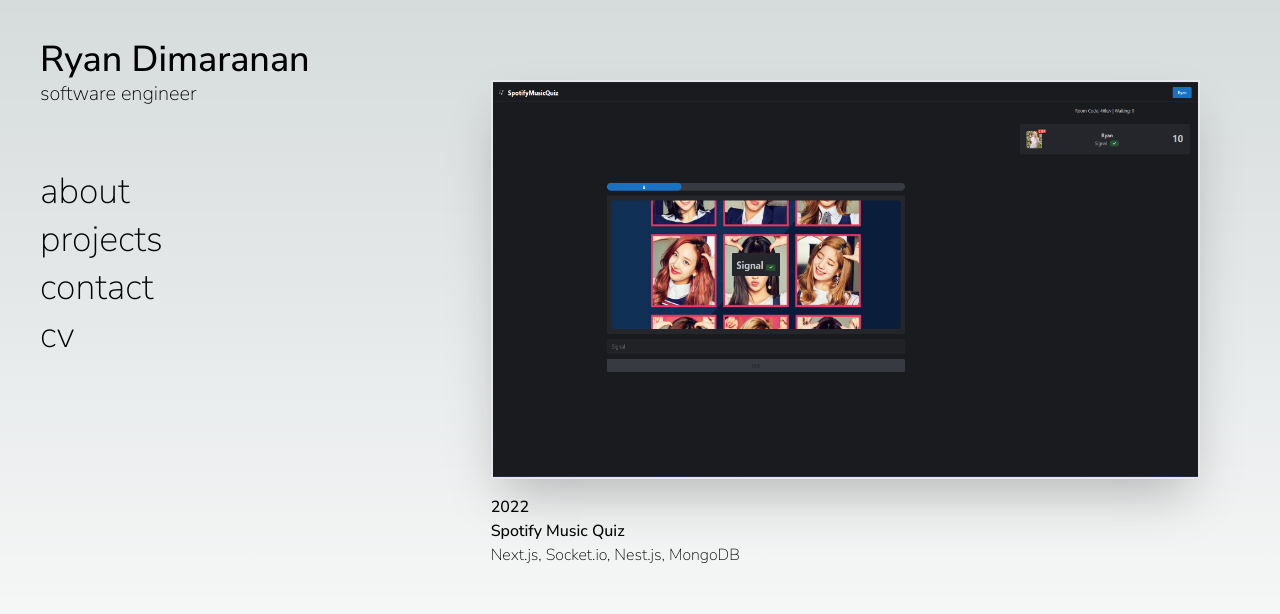
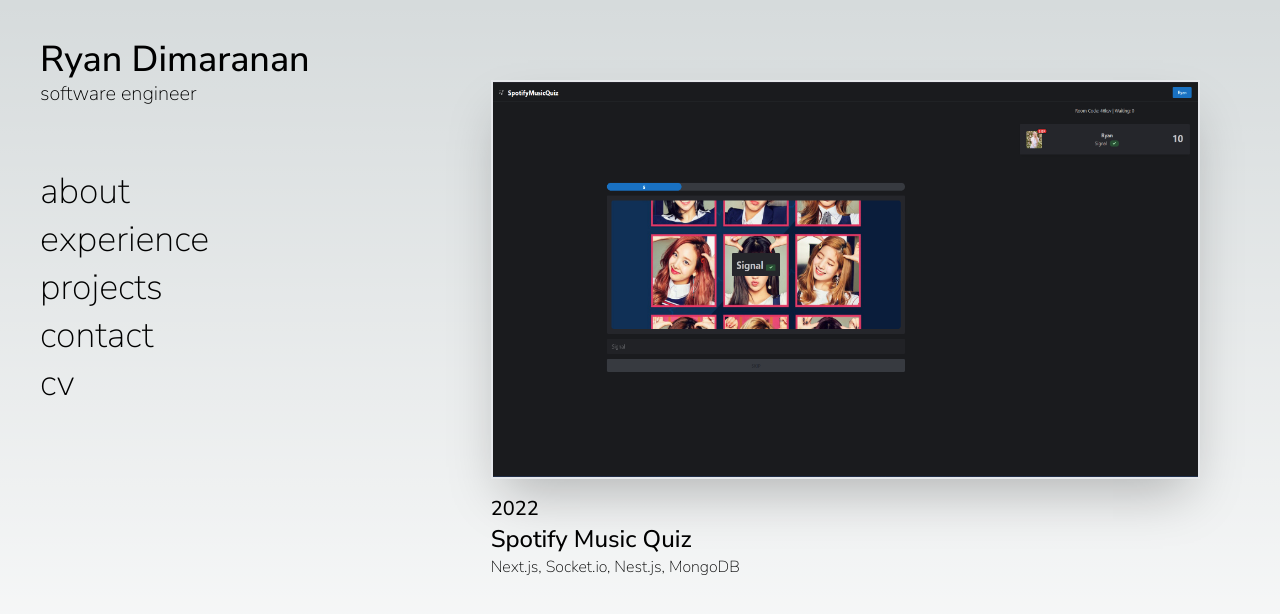
Before and after one commit to ryannd/ryannd.github.io, a Next.js app: page /projects in a window 1280 px wide. Shown: the top 614 px of the page. Built offline with nearby package versions, Linux system fonts and the light colour scheme.

Commit message:
:recycle: (menu) make menu dynamic

```diff
--- a/components/layout.tsx
+++ b/components/layout.tsx
@@ -1,6 +1,6 @@
 import { ReactNode, useState } from "react";
-import Menu from "./menu";
-import MobileMenu from "./mobile_menu";
+import Menu from "./menu/menu";
+import MobileMenu from "./menu/mobile_menu";
 
 
 export default function Layout({ children }: { children?: ReactNode }) {
--- /dev/null
+++ b/components/menu/links.tsx
@@ -0,0 +1,11 @@
+import Link from 'next/link'
+import MenuData from '../../data/menu.json'
+import { textFont } from '../../globals/fonts'
+
+export default function Links() {
+    return MenuData.items.map((item) => {
+        return <Link href={item.path} key={item.title}>
+                <p className={`${textFont.className} text-4xl text-center lg:text-left`}>{item.title}</p>
+            </Link>
+    })
+}
--- a/components/menu.tsx
+++ b/components/menu/menu.tsx
@@ -1,6 +1,7 @@
 import Link from "next/link";
-import { titleFont, textFont, logo } from "../globals/fonts";
+import { titleFont, textFont, logo } from "../../globals/fonts";
 import { GiHamburgerMenu } from "react-icons/gi";
+import Links from "./links";
 
 export default function Menu({ onMenuClick }: { onMenuClick: () => void}) {
     return <>
@@ -11,12 +12,7 @@
             </Link>
         </div>
         <div className="hidden lg:flex flex-col gap-2">
-            <p className={`${textFont.className} text-4xl text-center lg:text-left`}>about</p>
-            <Link href="/projects">
-                <p className={`${textFont.className} text-4xl text-center lg:text-left`}>projects</p>
-            </Link>
-            <p className={`${textFont.className} text-4xl text-center lg:text-left`}>contact</p>
-            <p className={`${textFont.className} text-4xl text-center lg:text-left`}>cv</p>
+            <Links />
         </div>
         <div className="block lg:hidden flex justify-between">
             <Link href="/">
--- /dev/null
+++ b/components/menu/mobile_menu.tsx
@@ -0,0 +1,9 @@
+import Links from "./links";
+
+export default function MobileMenu() {
+    return <>
+        <div className="w-full flex flex-col gap-6">
+            <Links />
+        </div>
+    </>
+}
--- a/components/mobile_menu.tsx
+++ /dev/null
@@ -1,15 +0,0 @@
-import Link from "next/link";
-import { textFont } from "../globals/fonts";
-
-export default function MobileMenu() {
-    return <>
-        <div className="w-full flex flex-col gap-6">
-        <p className={`${textFont.className} text-4xl text-center lg:text-left`}>about</p>
-        <Link href="/projects">
-            <p className={`${textFont.className} text-4xl text-center lg:text-left`}>projects</p>
-        </Link>
-        <p className={`${textFont.className} text-4xl text-center lg:text-left`}>contact</p>
-        <p className={`${textFont.className} text-4xl text-center lg:text-left`}>cv</p>
-        </div>
-    </>
-}
--- a/components/project_card.tsx
+++ b/components/project_card.tsx
@@ -22,8 +22,8 @@
                 />
             </a>
             <div className="flex flex-col justify-center items-start mt-4">
-                    <h1 className={`${titleFont.className}`}>{project.year}</h1>
-                    <h1 className={`${titleFont.className}`}>{project.name}</h1>
+                    <h1 className={`${titleFont.className} text-xl`}>{project.year}</h1>
+                    <h1 className={`${titleFont.className} text-2xl`}>{project.name}</h1>
                     <p className={`${textFont.className}`}>{project.tech_stack}</p>
             </div>
         </div>
--- /dev/null
+++ b/data/menu.json
@@ -0,0 +1,24 @@
+{
+    "items": [
+        {
+            "title": "about",
+            "path": "/about"
+        },
+        {
+            "title": "experience",
+            "path": "/experience"
+        },
+        {
+            "title": "projects",
+            "path": "/projects"
+        },
+        {
+            "title": "contact",
+            "path": "/contact"
+        },
+        {
+            "title": "cv",
+            "path": "/cv"
+        }
+    ]
+}
```
